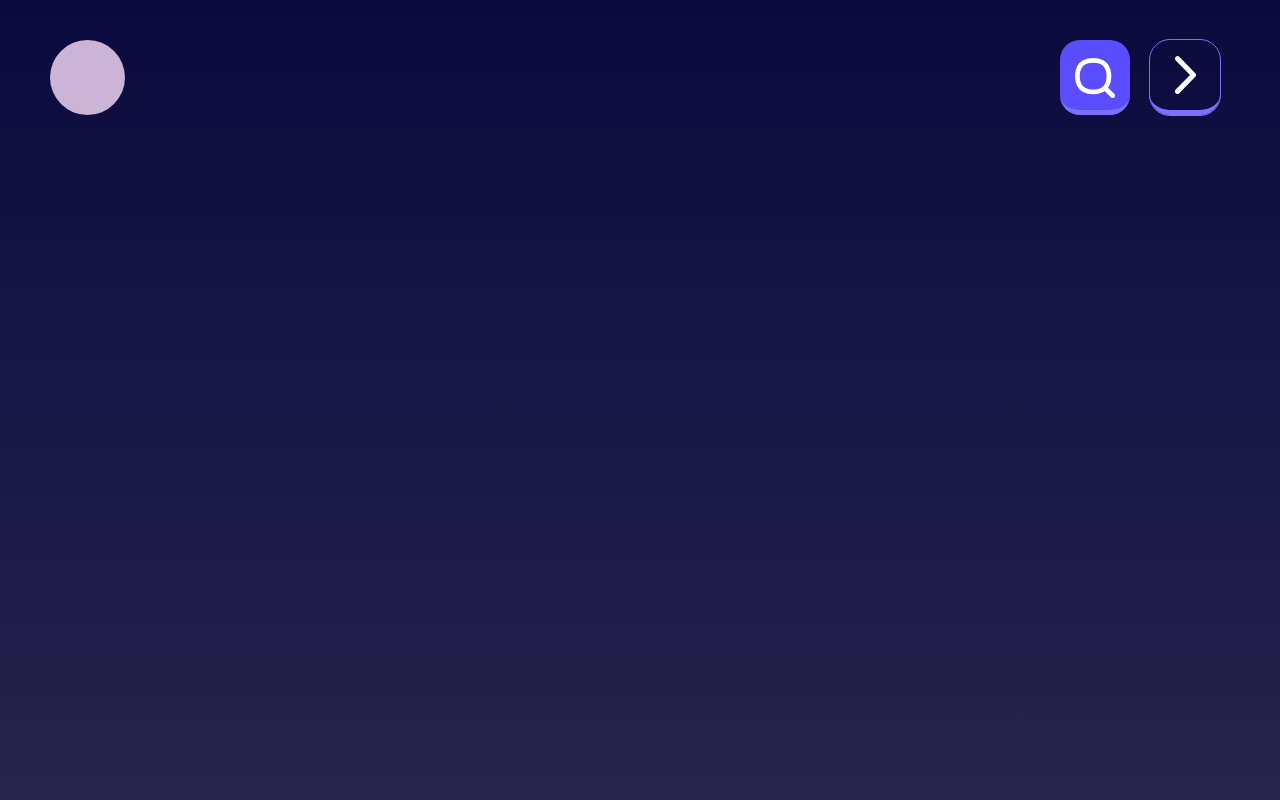
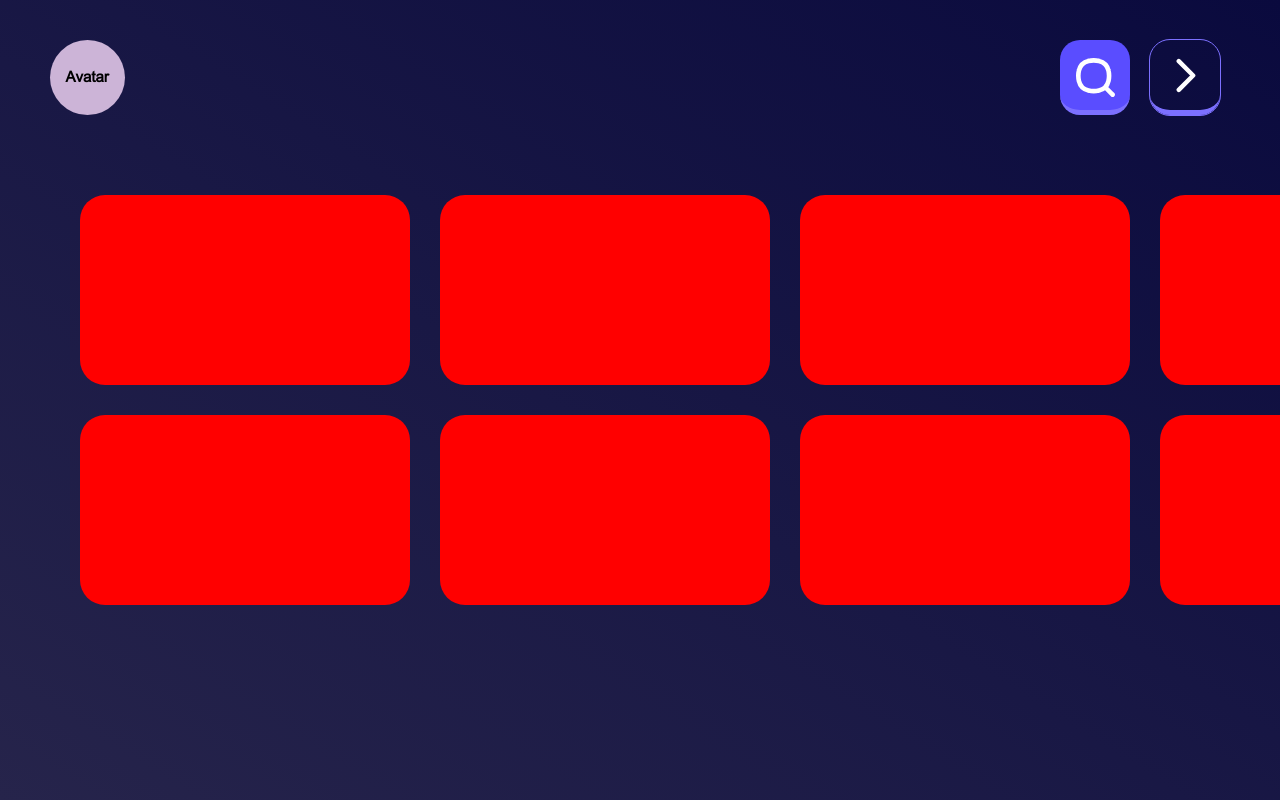
Before and after one commit to hossein-heydari79/Boomino, a React (Create React App) app: page / in a window 1280 px wide. Built offline with nearby package versions, Linux system fonts and the light colour scheme.

Commit message:
add main section

```diff
--- a/src/App.js
+++ b/src/App.js
@@ -19,6 +19,41 @@ function App() {
 
       <Header />
 
+      <main className={styles.main}>
+
+        <div className={styles.cardWrapper}>
+          <div className={styles.card}></div>
+          <div className={styles.card}></div>
+        </div>
+
+        <div className={styles.cardWrapper}>
+          <div className={styles.card}></div>
+          <div className={styles.card}></div>
+        </div>
+
+        <div className={styles.cardWrapper}>
+          <div className={styles.card}></div>
+          <div className={styles.card}></div>
+        </div>
+
+        <div className={styles.cardWrapper}>
+          <div className={styles.card}></div>
+          <div className={styles.card}></div>
+        </div>
+
+
+        <div className={styles.cardWrapper}>
+          <div className={styles.card}></div>
+          <div className={styles.card}></div>
+        </div>
+
+        <div className={styles.cardWrapper}>
+          <div className={styles.card}></div>
+          <div className={styles.card}></div>
+        </div>
+
+      </main>
+
     </div>
 
   );
--- a/src/App.module.css
+++ b/src/App.module.css
@@ -1,5 +1,22 @@
 .container {
     width: 100%;
     height: 100%;
-    background-image: linear-gradient(#0A0A3E, #26244B);
+    background-image: linear-gradient(to right top, #26244B, #0A0A3E);
+
 }
+
+.main {
+    width: 100%;
+    padding: 0px 5rem;
+    display: flex;
+    overflow-y: auto;
+    padding-bottom: 2rem;
+}
+
+.card {
+    min-width: 33rem;
+    height: 19rem;
+    border-radius: 2.5rem;
+    background-color: red;
+    margin: 3rem 0 0 3rem;
+}
--- a/src/components/Header/Header.jsx
+++ b/src/components/Header/Header.jsx
@@ -25,7 +25,9 @@ const Header = () => {
     return (
         <header className={styles.header}>
 
-            <div className={styles.icon}></div>
+            <div className={styles.icon}>
+                <h2>Avatar</h2>
+            </div>
 
             <div className={styles.buttonGroup}>
 
--- a/src/components/Header/Header.module.css
+++ b/src/components/Header/Header.module.css
@@ -4,7 +4,7 @@
     display: flex;
     justify-content: space-between;
     align-items: center;
-    padding: 4rem 5rem;
+    padding: 4rem 5rem 5rem 5rem;
 }
 
 .icon {
@@ -12,6 +12,9 @@
     width: 7.5rem;
     height: 7.5rem;
     border-radius: 50%;
+    display: flex;
+    justify-content: center;
+    align-items: center;
 }
 
 .buttonGroup {
@@ -38,8 +41,13 @@
 }
 
 .searchIcon img {
-    width: 4rem;
-    height: 4rem;
+    width: 3.9rem;
+    height: 3.9rem;
+}
+
+.backIcon img {
+    width: 3.5rem;
+    height: 3.5rem;
 }
 
 .backIcon {
--- a/src/index.css
+++ b/src/index.css
@@ -1,3 +1,8 @@
+@font-face {
+  font-family: "iranSans";
+  src: url("./assets//fonts//FontsFree-Net-ir_sans.ttf") format("truetype");
+}
+
 * {
   margin: 0;
   padding: 0;
@@ -13,4 +18,5 @@ body,
 #root {
   width: 100%;
   height: 100%;
+  font-family: "iranSans";
 }
```
Also changed, not shown: src/assets/fonts/FontsFree-Net-ir_sans.ttf (added).
